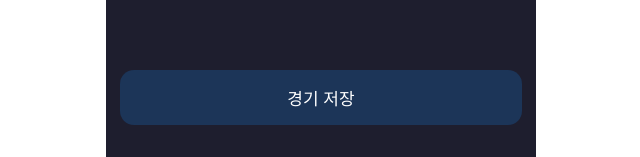
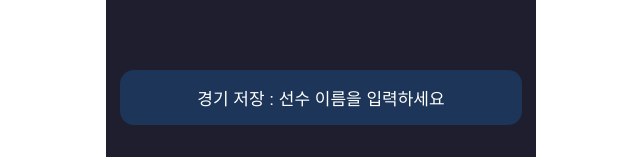
Before and after one commit to praswna/TTrecord, a React (Vite) app: page / in a window 1280 px wide. Shown: the part 643-800 px from the top of the page, without its empty margins (319-959 px from the left). Built offline with nearby package versions, Linux system fonts and the light colour scheme; no server answers.

Commit message:
경기 저장 선승 달성 시 활성화, 비활성 이유 표시

```diff
--- a/src/screens/MainScreen.jsx
+++ b/src/screens/MainScreen.jsx
@@ -121,7 +121,18 @@ export default function MainScreen({ onHistory, onSettings }) {
   }, [mode, winRule, activeLeft, activeRight, setResults, leftSetWins, rightSetWins, gameDate, place])
 
   const valid = isValidScore(leftScore, rightScore)
-  const canSaveGame = Object.keys(setResults).length > 0
+  const requiredWins = winRule === '2선승' ? 2 : 3
+  const gameOver = leftSetWins >= requiredWins || rightSetWins >= requiredWins
+  const canSaveGame = gameOver
+
+  const getGameSaveReason = () => {
+    if (!activeLeft.length || !activeRight.length) return '선수 이름을 입력하세요'
+    const maxWins = Math.max(leftSetWins, rightSetWins)
+    const needed = requiredWins - maxWins
+    if (needed > 0) return `${needed}세트 더 필요해요`
+    return ''
+  }
+
   const getSetResult = (setKey) => setResults[setKey]
 
   return (
@@ -231,7 +242,7 @@ export default function MainScreen({ onHistory, onSettings }) {
 
       <div className="save-area">
         <button className={`save-btn ${saved ? 'saved' : ''} ${!canSaveGame ? 'disabled' : ''}`} onClick={handleSaveGame} disabled={!canSaveGame}>
-          {saved ? '저장 완료! ✓' : '경기 저장'}
+          {saved ? '저장 완료! ✓' : canSaveGame ? '경기 저장' : '경기 저장 : ' + getGameSaveReason()}
         </button>
       </div>
       {showDateModal && (
```
